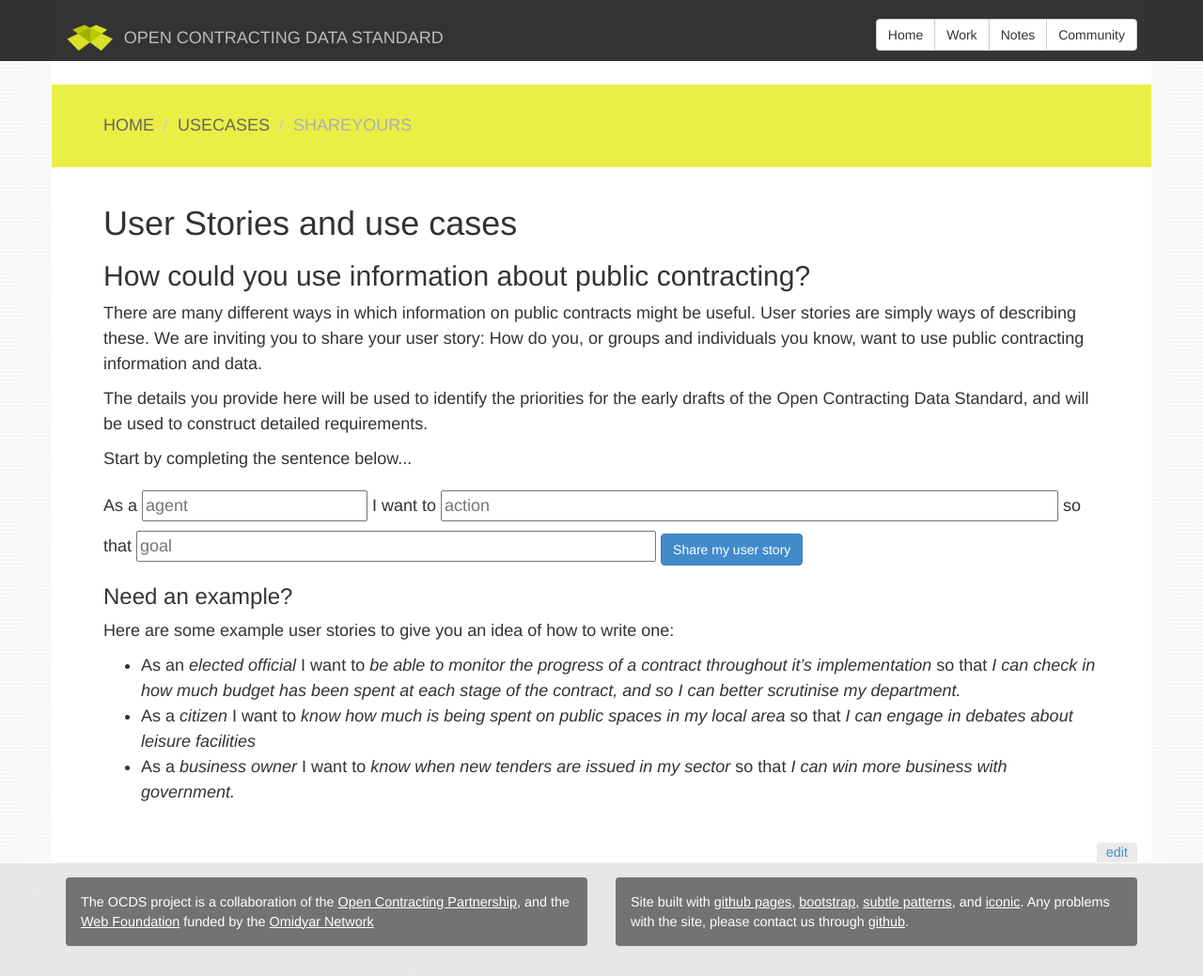
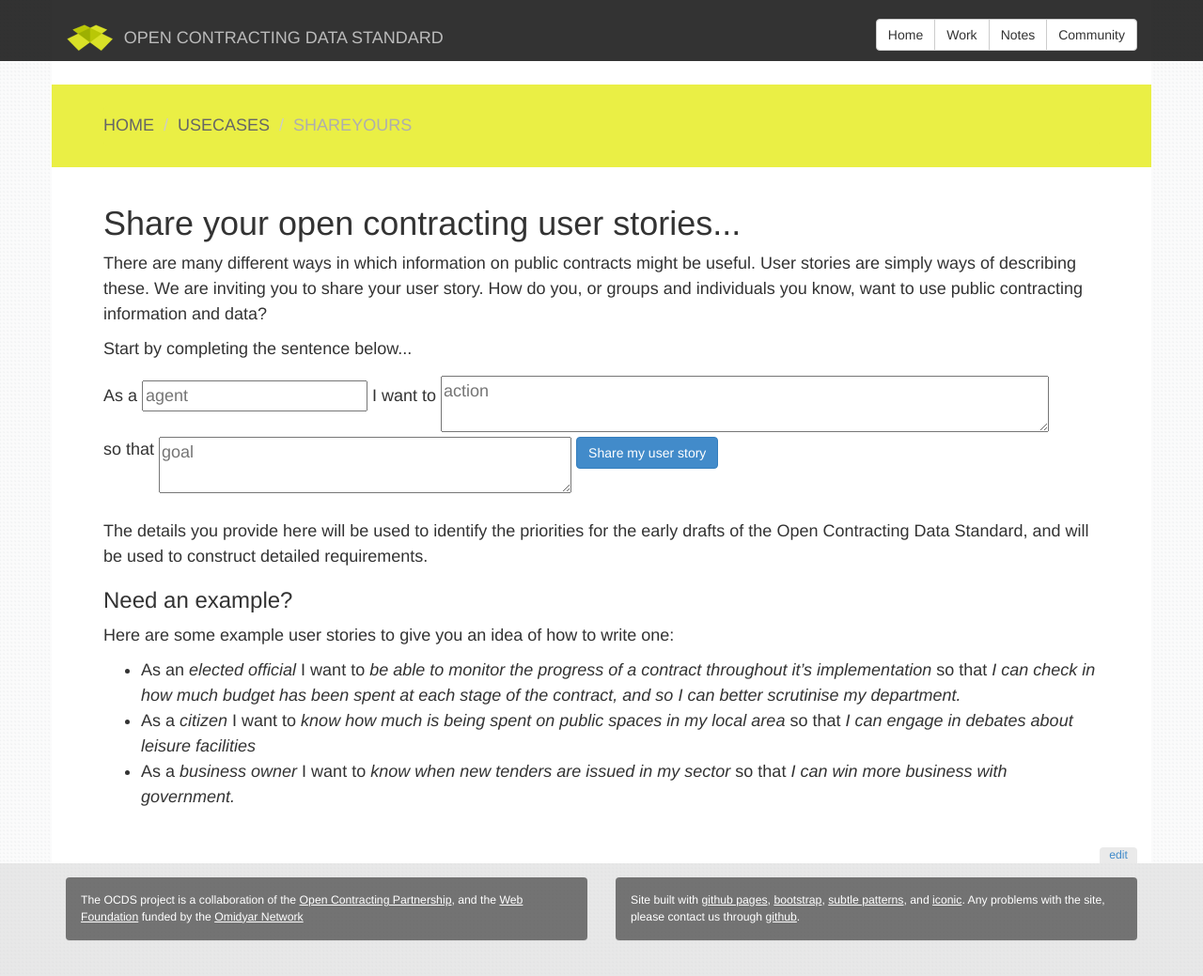
Before and after one commit to open-contracting/open-contracting.github.io, a Jekyll site: the page built from pages/usecases/shareyours.html, in a window 1280 px wide and 1039 px high. Shown: the whole window at 94% size. Built offline with Jekyll 4.4.1, drawn with Linux system fonts in a browser that asks for light colours; nearby versions of some CDN libraries; Markdown is read by kramdown in place of the engine named in the settings.

Commit message:
Updating use case collection tool

```diff
--- a/pages/usecases/shareyours.html
+++ b/pages/usecases/shareyours.html
@@ -1,8 +1,7 @@
 ---
 layout: single
-title: User Stories and use cases
+title: Share your open contracting user stories...
 ---
-
 <style><!--
    .consultationForm {
        line-height:150%;
@@ -27,28 +26,32 @@ button {
        margin-top:5px;
    }
 
+   textarea {
+       margin-top: 5px;
+   }
+
 
    --></style>
 
-<h2>How could you use information about public contracting?</h2>
+
 
        <form action="http://forms.opendataresearch.org/process.php" id="consultationForm" method="post">
-      <input type="hidden" name="form_tools_form_id" value="2" />
+         <input type="hidden" name="form_tools_form_id" value="3" />
 
          <div id="userStory" class="consultationForm">
            <p>
-            There are many different ways in which information on public contracts might be useful. User stories are simply ways of describing these. We are inviting you to share your user story: How do you, or groups and individuals you know, want to use public contracting information and data.
-         </p>
-         <p>
-            The details you provide here will be used to identify the priorities for the early drafts of the Open Contracting Data Standard, and will be used to construct detailed requirements.
+               There are many different ways in which information on public contracts might be useful. User stories are simply ways of describing these. We are inviting you to share your user story. How do you, or groups and individuals you know, want to use public contracting information and data?
             </p>
             <p>
                 Start by completing the sentence below...
             </p>
 
-         As a <input type="text" name="agent" id="agent" placeholder="agent"/> I want to <input type="text" size="60" id="action" name="action" placeholder="action"/> so that <input type="text" size="50" name="goal" id="goal" placeholder="goal"/>
+            As a <input type="text" name="agent" id="agent" placeholder="agent"/> I want to <textarea cols="60" rows="2" id="action" name="action" placeholder="action"></textarea><br/> so that <textarea cols="40" rows="2" name="goal" id="goal" placeholder="goal"></textarea>
 
-         <button class="btn btn-primary" id="shareStory">Share my user story</button>
+            <button class="btn btn-primary next" id="shareStory">Share my user story</button><br/><br/>
+            <p>
+               The details you provide here will be used to identify the priorities for the early drafts of the Open Contracting Data Standard, and will be used to construct detailed requirements.
+            </p>
 
             <p></p>
             <h3>Need an example?</h3>
@@ -64,18 +67,17 @@ button {
          </div>
 
          <div id="moreDetails" class="consultationForm extraData">
-          <button class="btn btn-primary" id="backToStart">&lt; &lt;</button> Can you tell us more about how <span id="agentText">this person</span> would <span id="actionText">do that</span> at the moment?
-              <button class="btn btn-primary" id="tellUsMore"><strong>Yes - absolutely!</strong></button> <button class="btn btn-primary" id="submitEarly">No - just submit my user story</button><br/><br/>
+             <button class="btn btn-primary back" id="backToStart">&lt; &lt; (2/4)</button> Can you tell us more about how <span id="agentText">this person</span> would <span id="actionText">do that</span> at the moment?
 
-          <p>
-          <textarea name="currentSituation" style="display:block;" placeholder="Describe the current situation here. Any details you are provide are useful to us." cols="70" rows="4" class="extraData"></textarea>
+             <textarea name="currentSituation" style="display:block;" placeholder="Describe the current situation here. Any details you are provide are useful to us." cols="70" rows="4"></textarea>
+             <em><small>Please describe as much as you can about how <span id="agentText">this person or organisation</span> can get access to information and data on contracts at the moment and the challenges they face</small></em>
              </p>
 
-          <button class="btn btn-primary extraData" id="nextToData">Next</button>
+             <button class="btn btn-primary next" id="nextToData">Skip</button> | <button class="btn btn-primary next" id="nextToData"><strong>Next</strong></button>
          </div>
 
          <div id="dataRequirements" class="consultationForm extraData">
-         <button class="btn btn-primary" id="backToDetails">&lt; &lt;</button> What kinds of data would be needed for this to happen better in future?
+            <button class="btn btn-primary back" id="backToDetails">&lt; &lt; (3/4)</button> What kinds of data would be needed for this to happen better in future?
 
             <div class="consultationColContainer">
 
@@ -107,10 +109,22 @@ button {
              </div>
            </div>
 
-          <button class="btn btn-primary" id="finalSubmit">This is it!</button> | <button class="btn btn-primary" id="finalDontKnow">I don't really know</button>
+             <button class="btn btn-primary next">Skip</button> | <button class="btn btn-primary next"><strong>Next</strong></button>
          </div>
 
           <div id="keepInTouch" class="consultationForm extraData">
+              <button class="btn btn-primary back" id="backToDetails">&lt; &lt; (4/4)</button> We would love to keep in touch with you as we develop the standard further. Drop in your details below if you are happy to hear from us now and then.
+              <p>
+                  Your Name: <input type="text" name="name" id="name"/><br/>
+                  Your E-mail: <input type="text" placeholder="youremail@yourdomain.com" size="40" name="email" id="email"/><br/>
+                  Can we share occasional updates with you about the Open Contracting Data Standard? <input type="checkbox" name="eMailUpdate" value="Yes" CHECKED/> Yes please!
+             </p>
+             <p>
+                 <small>Unless you join our discussion e-mail list as well we'll just send you a copy of our occasional newsletter
+             </p>
+             <p>
+                 <button class="btn btn-primary submit" id="finalSubmit">Submit</button>
+             </p>
 
           </div>
 
@@ -119,12 +133,12 @@ button {
                    Thank you for sharing your user story.
                </p>
                <p>
-                <a href="https://twitter.com/intent/tweet?button_hashtag=OCDS&text=My%20OpenContracting%20user%20story" class="twitter-share-button" data-lang="en" data-url="http://open-contracting.github.io/pages/usecases/shareyours.html" id="twitterLink">Tweet</a>
+                   <a href="https://twitter.com/intent/tweet?button_hashtag=OCDS&text=My%20%23%20OpenContracting%20user%20story:" class="twitter-share-button" data-lang="en" data-url="http://open-contracting.github.io/pages/usecases/shareyours.html" id="twitterLink">Tweet</a>
 
-                 Tweet your story now and encourage others to share theirs.
+                    Tweet your story now and encourage others to share theirs. <span id="tweetText"></span>
                </p>
                <p>
-                We'll be analysing user stories and sharing the results on our website and mailing list. You can keep in touch with the development of the standard by <a href="https://groups.google.com/a/webfoundation.org/forum/#!forum/public-ocds">joining our mailing list</a>, or if you only want occasional updates, <a href="http://open-contracting.github.io/pages/register/">register here</a>.
+                   We'll be analysing user stories and sharing the results on our website and mailing list. If you want to get more involved in the development of the standard then <a href="https://groups.google.com/a/webfoundation.org/forum/#!forum/public-ocds">join our mailing list here</a>.
                </p>
                <p>
                    Have you got another story to share? <a href="/pages/usecases/shareyours.html">Refresh this page</a> to share another.
```
Also changed, not shown: other parts of pages/usecases/shareyours.html (+23 -26 lines). Lines whose indentation alone changed are shown as unchanged.
